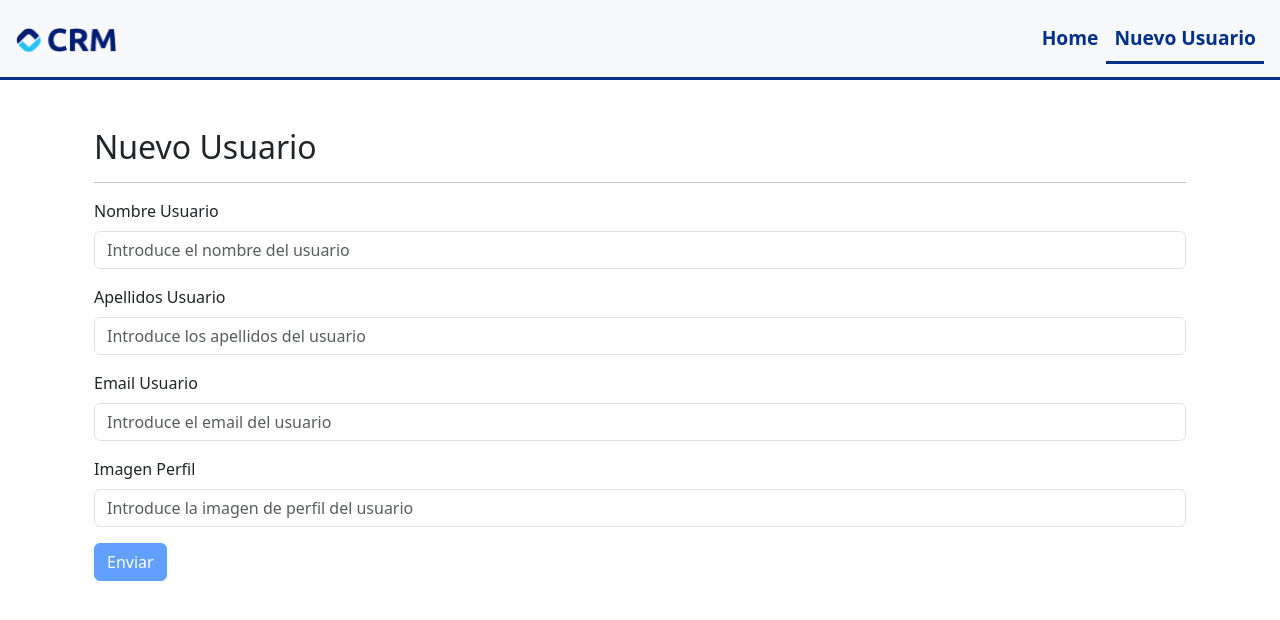
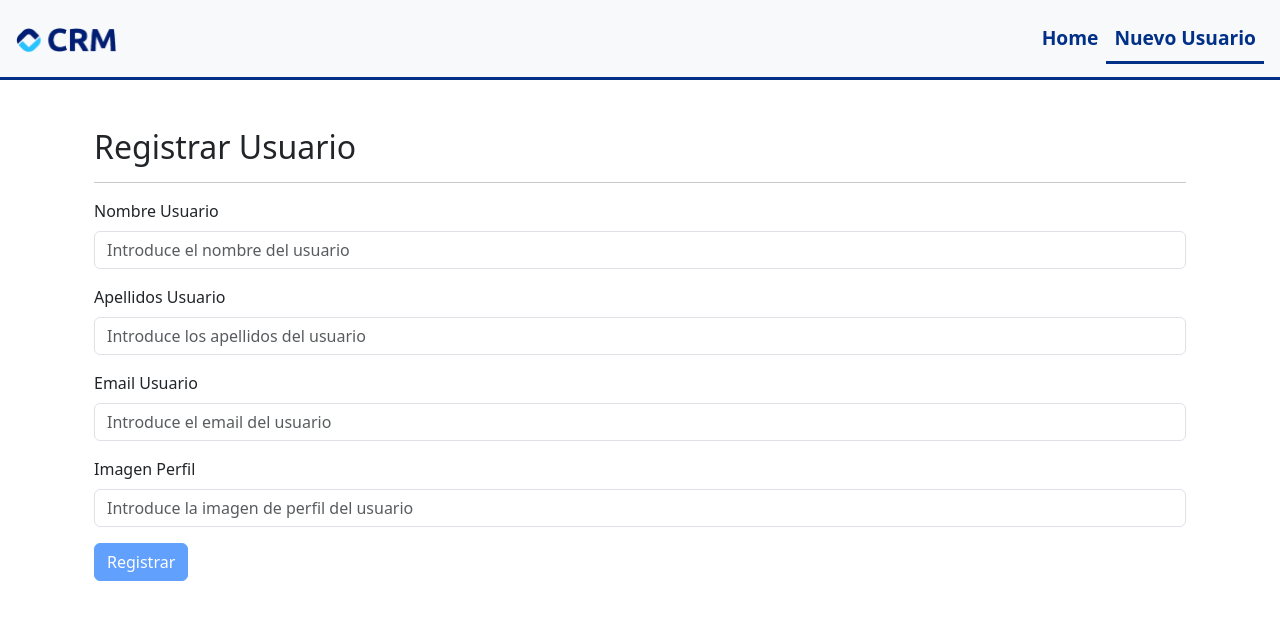
Before and after one commit to JosePuertasAlonso/userSystem, an Angular app: page /newUser in a window 1280 px wide. Shown: the top 620 px of the page. Built offline with nearby package versions, Linux system fonts and the light colour scheme.

Commit message:
Añadiendo validaciones a email y a imagen del formulario

```diff
--- a/src/app/pages/user-form/user-form.component.html
+++ b/src/app/pages/user-form/user-form.component.html
@@ -42,8 +42,8 @@
       />
       @if(checkControl('email','required')){
       <p class="text-danger me-lg-5">El campo es obligatorio</p>
-      } @if(checkControl('email','email')){
-      <p class="text-danger me-lg-5">No corresponde con un formato email</p>
+      } @if(checkControl('email','pattern')){
+      <p class="text-danger me-lg-5">No corresponde con un formato email.</p>
       }
     </div>
     <div class="mb-3">
@@ -55,11 +55,19 @@
         formControlName="image"
         placeholder="Introduce la imagen de perfil del usuario"
       />
+      @if(checkControl('image','required')){
+      <p class="text-danger me-lg-5">El campo es obligatorio</p>
+      } @if(checkControl('image','pattern')){
+      <p class="text-danger me-lg-5">
+        No corresponde con el formato de imagen, Ejemplo:
+        https://example.com/image.png
+      </p>
+      }
     </div>
 
     <input
       type="submit"
-      value="Enviar"
+      [value]="title"
       class="btn btn-primary"
       [disabled]="userForm.invalid"
     />
--- a/src/app/pages/user-form/user-form.component.ts
+++ b/src/app/pages/user-form/user-form.component.ts
@@ -21,18 +21,27 @@ export class UserFormComponent {
   user!: IUser;
   userService = inject(UserService);
   alertService = inject(AlertService);
-  title: string = 'Nuevo';
+  title: string = 'Registrar';
   router = inject(Router);
 
   userForm: FormGroup = new FormGroup({
-    _id: new FormControl(null, []),
+    _id: new FormControl(null),
     first_name: new FormControl('', [
       Validators.required,
       Validators.minLength(3),
     ]),
-    last_name: new FormControl('', [Validators.required]),
-    email: new FormControl('', [Validators.required, Validators.email]),
-    image: new FormControl(''),
+    last_name: new FormControl('', [
+      Validators.required,
+      Validators.minLength(3),
+    ]),
+    email: new FormControl('', [
+      Validators.required,
+      Validators.pattern('^[a-zA-Z0-9._%+-]+@[a-zA-Z0-9.-]+\\.[a-zA-Z]{2,}$'),
+    ]),
+    image: new FormControl('', [
+      Validators.required,
+      Validators.pattern('^(https?:\\/\\/[^\\s]+)$'),
+    ]),
   });
 
   async ngOnInit() {
```
